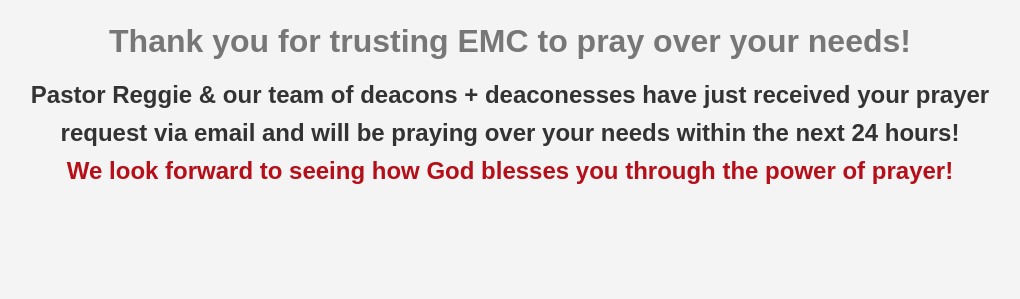
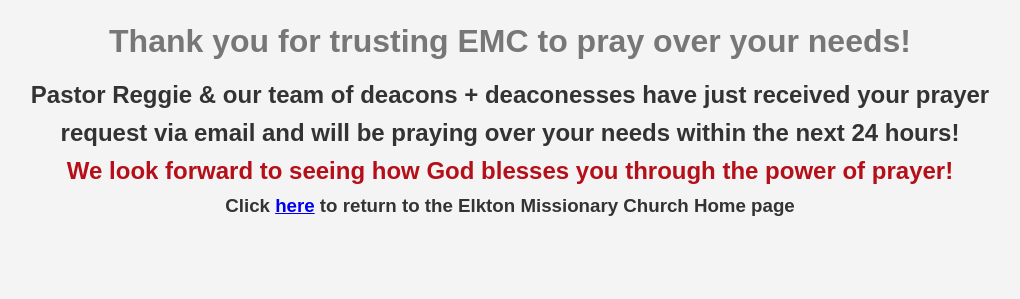
Before and after one commit to elktonchurch/prayer-request-app, a Flask app: template templates/success.html in a window 1280 px wide. Shown: the part 225-524 px from the top of the page, without its empty margins (130-1150 px from the left). Run offline with Flask 2, Linux system fonts and the light colour scheme; the template is opened without the code that fills it, so the values that code supplies are empty.

Commit message:
Adds a redirect link to the success page for user to return to EMC home page

```diff
--- a/templates/success.html
+++ b/templates/success.html
@@ -19,6 +19,7 @@
 				<h2 class="power_of_prayer_h2">
 					We look forward to seeing how God blesses you through the power of prayer!
 				</h2>
+				<h3>Click <a href="https://elktonmc.com">here</a> to return to the Elkton Missionary Church Home page</h3>
 			</div>
 		</div>
 	</body>
```
